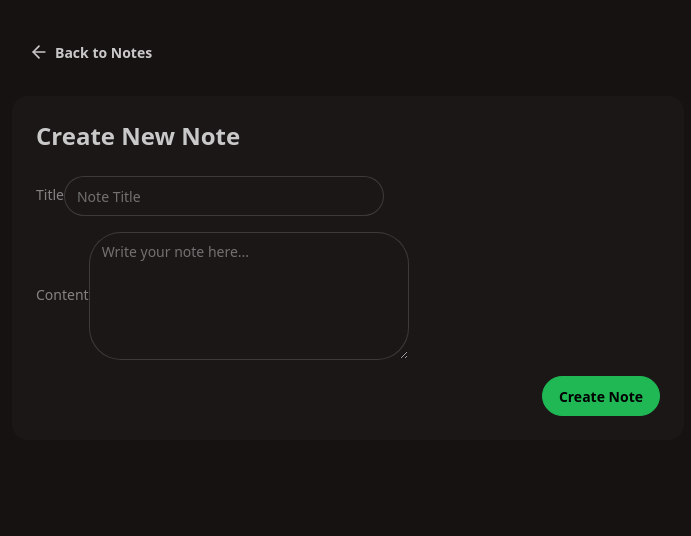
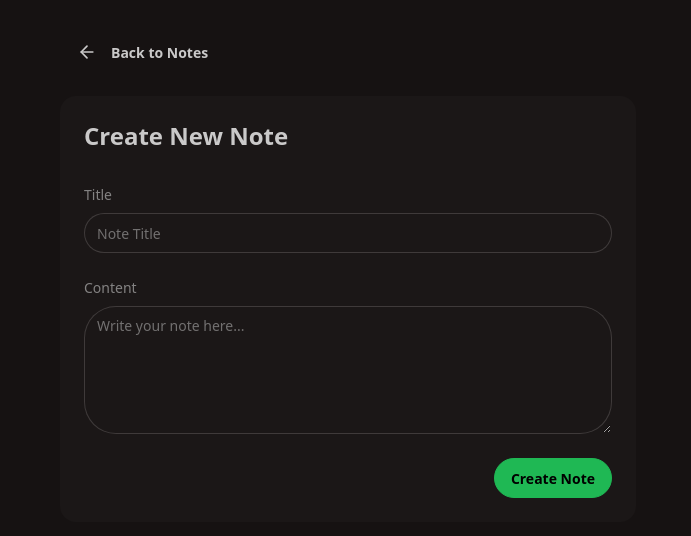
Before and after one commit to zoirovdev/ThinkingBoard, a React (Vite) app in the folder frontend/: page /create in a window 1280 px wide. Shown: the top 536 px of the page, without its empty margins (292-983 px from the left). Built offline with nearby package versions, Linux system fonts and the light colour scheme.

Commit message:
Update CreatePage.jsx

```diff
--- a/frontend/src/pages/CreatePage.jsx
+++ b/frontend/src/pages/CreatePage.jsx
@@ -46,36 +46,36 @@ const CreatePage = () => {
   return (
     <div className="min-h-screen bg-base-200">
       <div className="container mx-auto px-4 py-8">
-        <div className="max-w-2xl mx-auto">
+        <div className="max-w-xl mx-auto">
           <Link to={"/"} className="btn btn-ghost mb-6">
-            <ArrowLeftIcon className="size-5" />
+            <ArrowLeftIcon className="size-5 mr-2" />
             Back to Notes
           </Link>
 
           <div className="card bg-base-100">
             <div className="card-body">
-              <h2 className="card-title text-2xl mb-4">Create New Note</h2>
+              <h2 className="card-title text-2xl mb-6">Create New Note</h2>
               <form onSubmit={handleSubmit}>
-                <div className="form-control mb-4">
+                <div className="form-control mb-6 flex flex-col space-y-2">
                   <label className="label">
                     <span className="label-text">Title</span>
                   </label>
                   <input
                     type="text"
                     placeholder="Note Title"
-                    className="input input-bordered"
+                    className="input input-bordered w-[100%]"
                     value={title}
                     onChange={(e) => setTitle(e.target.value)}
                   />
                 </div>
 
-                <div className="form-control mb-4">
+                <div className="form-control mb-6 flex flex-col space-y-2">
                   <label className="label">
                     <span className="label-text">Content</span>
                   </label>
                   <textarea
                     placeholder="Write your note here..."
-                    className="textarea textarea-bordered h-32"
+                    className="textarea textarea-bordered h-32 w-[100%]"
                     value={content}
                     onChange={(e) => setContent(e.target.value)}
                   />
```
